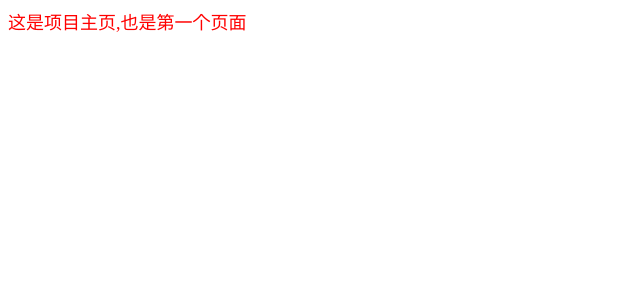
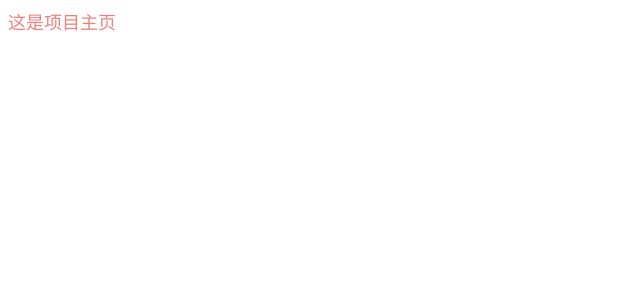
Before and after one commit to DarlinLuo/system-demo, a Vue app: page /#/index in a window 1280 px wide. Shown: the top 300 px of the page, without its empty margins (0-640 px from the left). Built offline with nearby package versions, Linux system fonts and the light colour scheme.

Commit message:
路由封装

```diff
--- /dev/null
+++ b/src/router/home.js
@@ -0,0 +1,17 @@
+/**
+ * 首页路由
+ **/
+export default[
+    //首页路由
+    {
+        name:'home',
+        path:'/home',
+        component:resolve => void (require(['@/views/home/main.vue'], resolve)),
+        meta: {
+            keepAlive: false,
+            breadcrumb: [
+              { name: '', href: null }
+            ]
+          }
+    }
+]
--- a/src/router/index.js
+++ b/src/router/index.js
@@ -1,5 +1,7 @@
 import Vue from 'vue'
 import Router from 'vue-router'
+
+import home from '@/router/home.js'
 
 Vue.use(Router)
 
@@ -12,25 +14,22 @@ const router = new Router({
         },
         {
             path: '/index',
-            children:[],
             component: resolve => require(['@/views/index.vue'], resolve),
+            children:[
+            ],
             meta:{
                 keepAlive: false
             }
-        }
 
+        },
+        ...home
     ]
 })
 
 //路由守卫
 // router.beforeEach(async (to, from, next) => {
-//     // if (to.query.key) {
-//     //   await api.scheme.getLoginSession({
-//     //     key: to.query.key
-//     //   })
-//     // }
 //     if (to.matched.length === 0) { // 如果未匹配到路由
-//       // from.name ? next({name: from.name}) : next('/login') // 如果上级也未匹配到路由则跳转登录页面，如果上级能匹配到则转上级路由
+//     //   from.name ? next({name: from.name}) : next('/login') // 如果上级也未匹配到路由则跳转登录页面，如果上级能匹配到则转上级路由
 //     } else {
 //       // 如果匹配到正确跳转
 //       next()
--- a/src/views/home/main.vue
+++ b/src/views/home/main.vue
@@ -1,6 +1,6 @@
 <template>
     <div id="mainbox">
-        nihoa
+        nihao
     </div>
 </template>
 <script>
--- a/src/views/index.vue
+++ b/src/views/index.vue
@@ -1,6 +1,6 @@
 <template>
     <div class="index">
-        这是项目主页,也是第一个页面
+        这是项目主页
     </div>
 </template>
 <script>
@@ -10,7 +10,7 @@ export default {
 </script>
 <style lang="scss" scoped>
 .index{
-    color: red;
+    color: lightcoral;
     font-size: 18px;
 }
 </style>
```
Also changed, not shown: src/plugins/axios/index.js (added), src/plugins/axios/requset.js (added).
